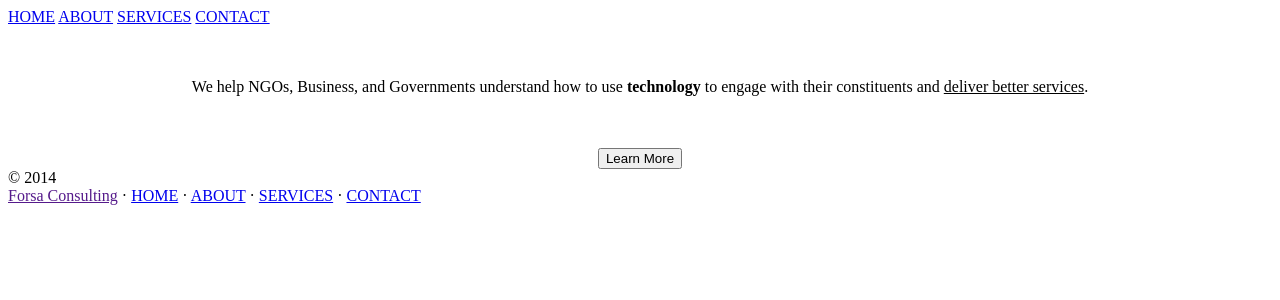
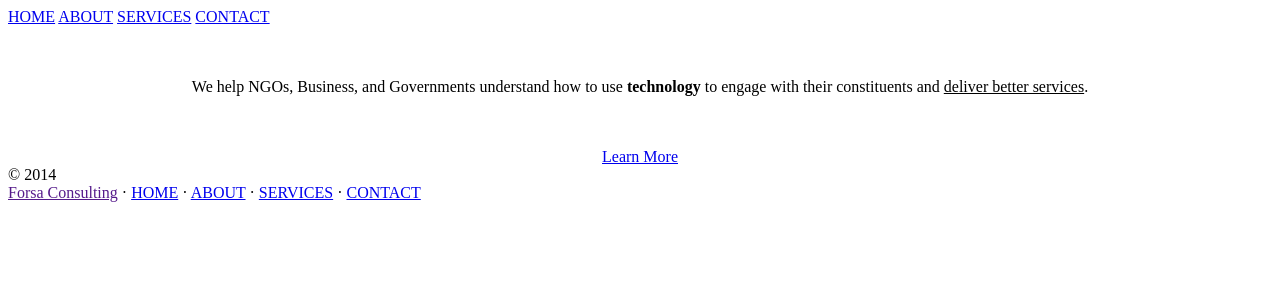
Before and after one commit to forsaio/forsa-site, a Jekyll site: the page built from index.html, in a window 1280 px wide. Shown: the top 300 px of the page. Built offline with Jekyll 4.4.1, drawn with Linux system fonts in a browser that asks for light colours; nearby versions of some CDN libraries; the list of posts is cut into pages by our own code; comment, search, counter and statistics services are not loaded.

Commit message:
fixing  btn link

```diff
--- a/index.html
+++ b/index.html
@@ -17,7 +17,7 @@ layout: base
     We help NGOs, Business, and Governments understand how to use <strong>technology</strong> to engage with their constituents and <u>deliver better services</u>.
     </p>
     <br></br>
-    <button type="button" class="btn btn-default" href="{{ site.url/about }}">Learn More</button>
+    <a href="/about" class="btn btn-default">Learn More</a>
 </center>
 
 
```
